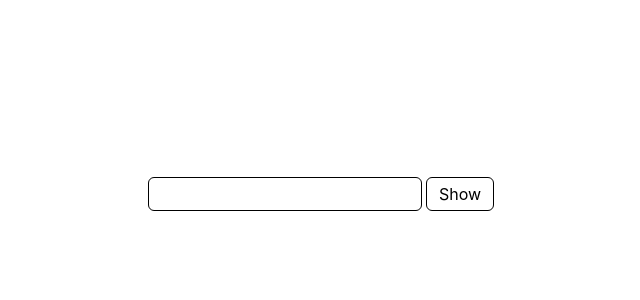
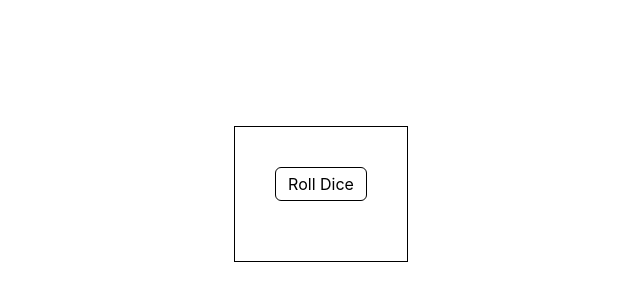
Before and after one commit to yuzureeeeKM/React_Project, a React (Vite) app: page / in a window 1280 px wide. Shown: the part 206-506 px from the top of the page, without its empty margins (319-959 px from the left). Built offline with nearby package versions, Linux system fonts and the light colour scheme.

Commit message:
Add Role Dice

```diff
--- a/src/App.jsx
+++ b/src/App.jsx
@@ -1,10 +1,10 @@
 import React from 'react'
-import PasswordVisibility from './ExerciseUseState/PasswordVisibility'
+import RollDice from './ExerciseUseState/RollDice'
 
 const App = () => {
   return (
     <div>
-      <PasswordVisibility />
+      <RollDice />
     </div>
   )
 }
--- /dev/null
+++ b/src/ExerciseUseState/RollDice.jsx
@@ -0,0 +1,28 @@
+import React, { useState } from 'react'
+
+const RollDice = () => {
+    const [roll, setRoll] = useState(null);
+
+    const randomDice = () => Math.floor(Math.random() * 10) + 1;
+
+    return (
+        <div className='flex h-screen items-center justify-center'>
+            <div className='text-center border p-10'>
+
+                <button
+                    onClick={() => setRoll(randomDice())}
+                    className='border px-3 py-1 cursor-pointer rounded-md mb-5'
+                >
+                    Roll Dice
+                </button>
+
+                {roll !== null && (
+                    <h1 className='text-4xl mt-2'>🎲{roll}</h1>
+                )}
+
+            </div>
+        </div>
+    )
+}
+
+export default RollDice
```
